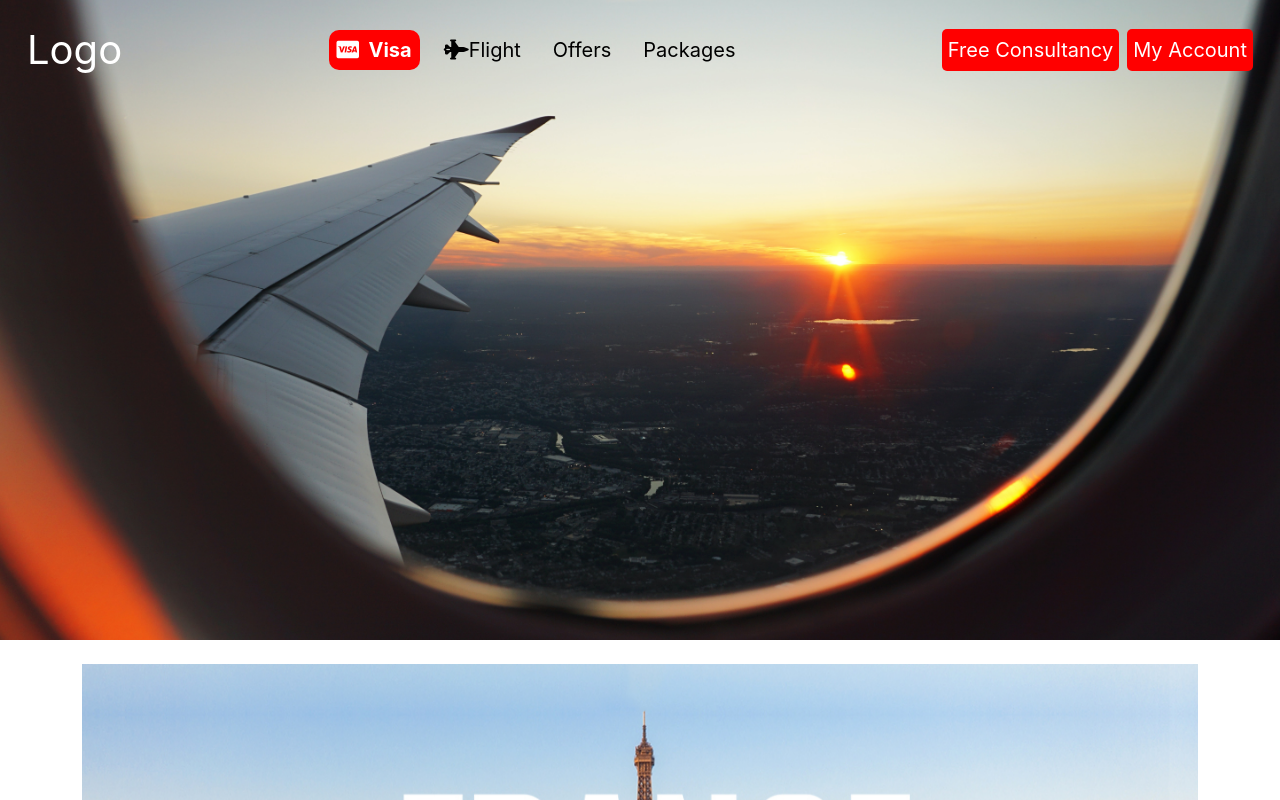
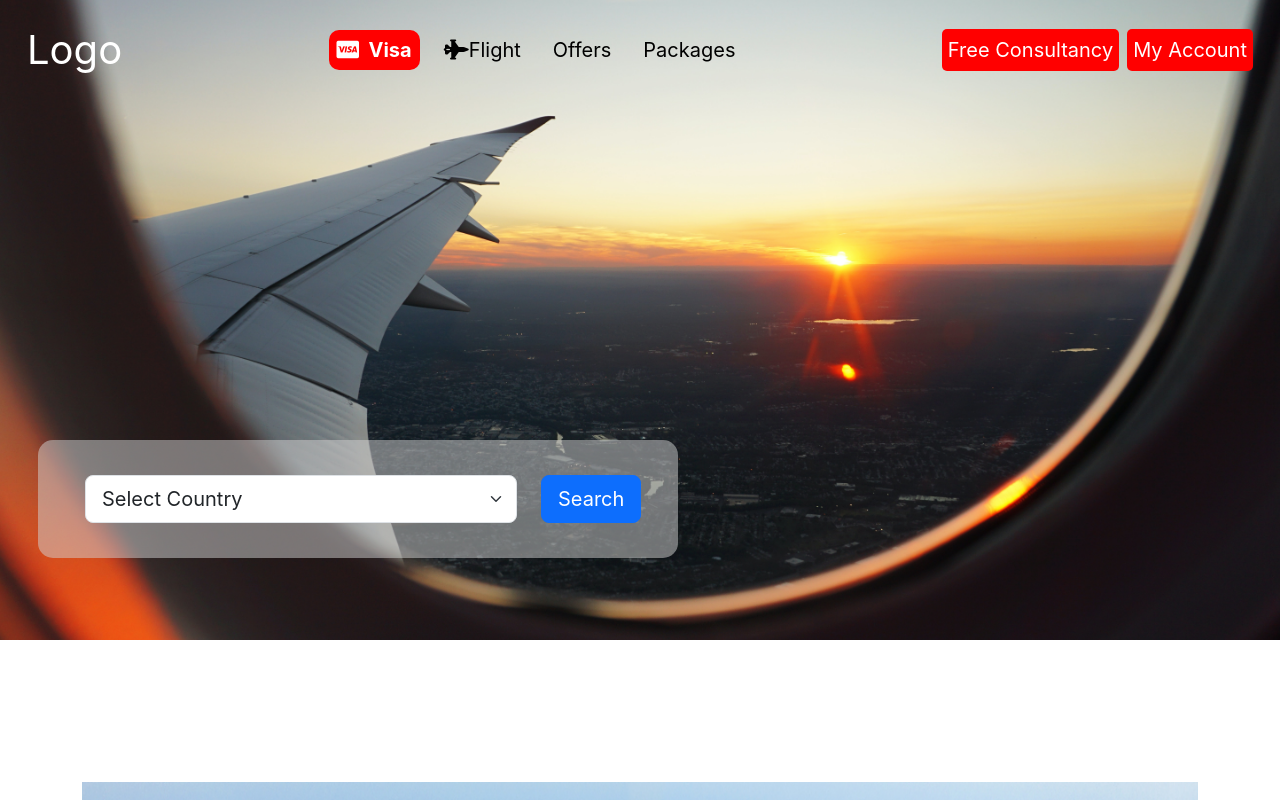
Before and after one commit to UmerYasir718/Travel_and_Tourism, a React (Create React App) app: page / in a window 1280 px wide. Shown: the top 800 px of the page. Built offline with nearby package versions, Linux system fonts and the light colour scheme.

Commit message:
Umer SelectBar Addition

```diff
--- a/src/App.css
+++ b/src/App.css
@@ -106,6 +106,44 @@ nav .active {
     width: 20vw;
   }
 }
+
+/*------------------------------------------ SelectBar -------------------------------------*/
+.SelectSetting {
+  display: flex;
+  flex-direction: row;
+  position: relative;
+  justify-content: center;
+  align-content: center;
+  left: 50px;
+  bottom: 200px;
+  background-color: rgba(211, 211, 211, 0.5);
+  padding: 35px;
+  border-radius: 15px;
+  max-width: 50vw;
+}
+
+.SelectBar {
+  width: 80%;
+}
+
+.SelectBtn {
+  width: 20%;
+}
+
+@media only screen and (max-width: 998px) {
+  .SelectSetting {
+    max-width: 80vw;
+  }
+
+  .SelectBar {
+    width: 70%;
+  }
+
+  .SelectBtn {
+    width: 30%;
+  }
+}
+
 
 /*------------------------------------------ TopDestination -------------------------------------*/
 .TDCardSetting {
--- a/src/MyComponents/HomePage/Carousel.js
+++ b/src/MyComponents/HomePage/Carousel.js
@@ -7,6 +7,7 @@ export default function Carousel() {
         id="carouselExampleIndicators"
         className="carousel slide my-4 rounded "
         data-bs-ride="true"
+        style={{ position: "relative" }}
       >
         <div className="carousel-indicators">
           <button
--- a/src/MyComponents/HomePage/Home.js
+++ b/src/MyComponents/HomePage/Home.js
@@ -4,12 +4,14 @@ import UpperFooter from "../../mainComponets/UpperFooter";
 import Carousel from "./Carousel";
 import MostPopularRoutes from "./MostPopularRoutes";
 import NavHome from "./NavHome";
+import SelectBar from "./SelectBar";
 import TopDestination from "./TopDestination";
 
 export default function Home() {
   return (
     <div>
       <NavHome />
+      <SelectBar />
       <Carousel />
       <TopDestination />
       <MostPopularRoutes />
--- /dev/null
+++ b/src/MyComponents/HomePage/SelectBar.js
@@ -0,0 +1,27 @@
+import React from 'react'
+
+export default function SelectBar() {
+    return (
+        <div>
+            <div className="row SelectSetting">
+                <div className="col- col-sm-12 col-md-6 col-lg-6 SelectBar">
+                    <select
+                        className="form-select form-select-lg "
+                        aria-label="Large select example"
+                    >
+                        <option selected>Select Country</option>
+                        <option value="1">Pakistan</option>
+                        <option value="2">Dubai</option>
+                        <option value="3">Canada</option>
+                        <option value="1">Pakistan</option>
+                        <option value="2">Dubai</option>
+                        <option value="3">Canada</option>
+                    </select>
+                </div>
+                <div className="col- col-sm-12 col-md-6 col-lg-6 SelectBtn">
+                    <button type="button" className="btn btn-primary btn-lg">Search</button>
+                </div>
+            </div>
+        </div>
+    )
+}
```
